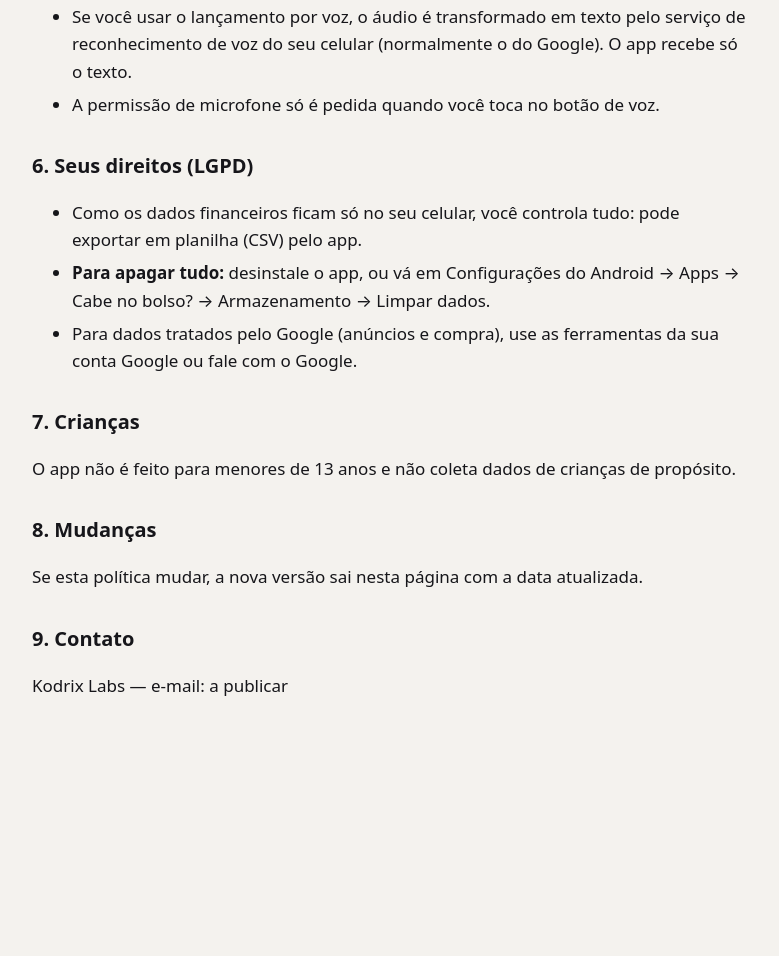
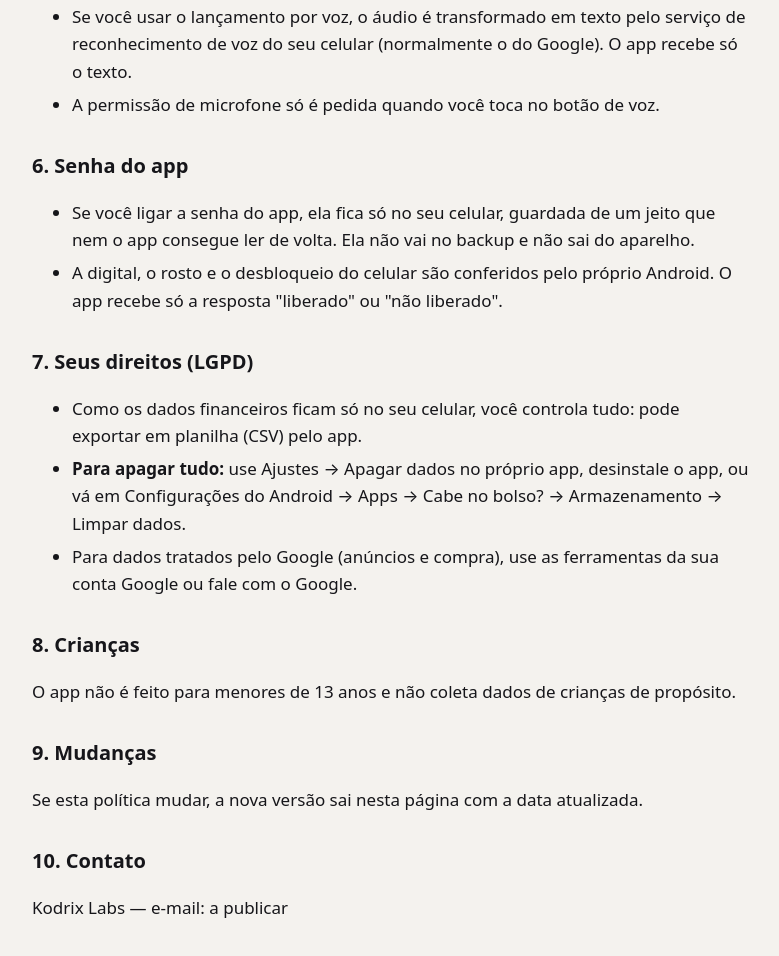
Before and after one commit to tbjcarioca-gif/financas-privacidade, a plain HTML site: page index.html in a window 1280 px wide. Shown: the part 1239-2195 px from the top of the page, without its empty margins (248-1027 px from the left). Before the commit the page ends 2019 px from the top, so only its background shows below. Drawn offline with Linux system fonts and the light colour scheme.

Commit message:
Privacidade: senha do app e apagar dados
Co-Authored-By: Claude Opus 5.5 <noreply@anthropic.com>

```diff
--- a/index.html
+++ b/index.html
@@ -56,20 +56,26 @@
   <li>A permissão de microfone só é pedida quando você toca no botão de voz.</li>
 </ul>
 
-<h2>6. Seus direitos (LGPD)</h2>
+<h2>6. Senha do app</h2>
+<ul>
+  <li>Se você ligar a senha do app, ela fica só no seu celular, guardada de um jeito que nem o app consegue ler de volta. Ela não vai no backup e não sai do aparelho.</li>
+  <li>A digital, o rosto e o desbloqueio do celular são conferidos pelo próprio Android. O app recebe só a resposta "liberado" ou "não liberado".</li>
+</ul>
+
+<h2>7. Seus direitos (LGPD)</h2>
 <ul>
   <li>Como os dados financeiros ficam só no seu celular, você controla tudo: pode exportar em planilha (CSV) pelo app.</li>
-  <li><strong>Para apagar tudo:</strong> desinstale o app, ou vá em Configurações do Android → Apps → Cabe no bolso? → Armazenamento → Limpar dados.</li>
+  <li><strong>Para apagar tudo:</strong> use Ajustes → Apagar dados no próprio app, desinstale o app, ou vá em Configurações do Android → Apps → Cabe no bolso? → Armazenamento → Limpar dados.</li>
   <li>Para dados tratados pelo Google (anúncios e compra), use as ferramentas da sua conta Google ou fale com o Google.</li>
 </ul>
 
-<h2>7. Crianças</h2>
+<h2>8. Crianças</h2>
 <p>O app não é feito para menores de 13 anos e não coleta dados de crianças de propósito.</p>
 
-<h2>8. Mudanças</h2>
+<h2>9. Mudanças</h2>
 <p>Se esta política mudar, a nova versão sai nesta página com a data atualizada.</p>
 
-<h2>9. Contato</h2>
+<h2>10. Contato</h2>
 <p>Kodrix Labs — e-mail: <span id="email">a publicar</span></p>
 </main>
 </body>
```
Also changed, not shown: en.html (+11 -5 lines).
